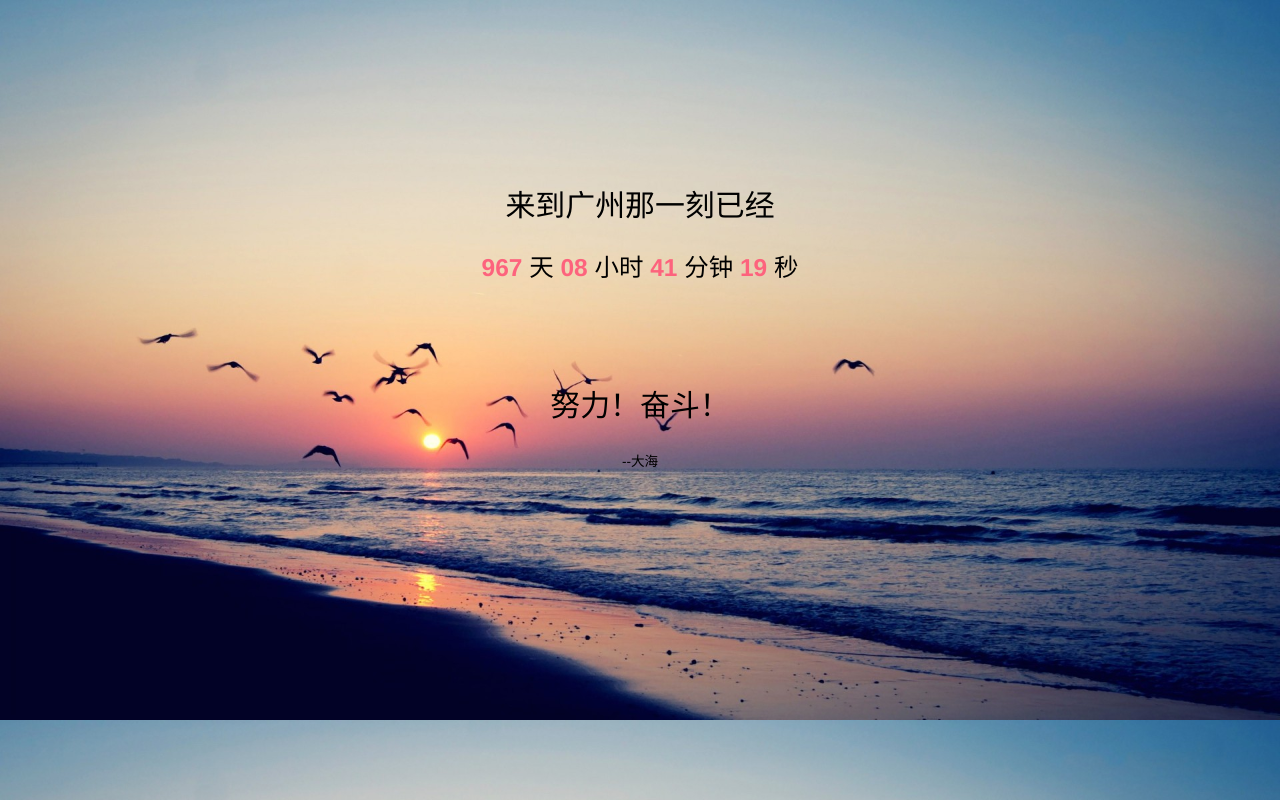
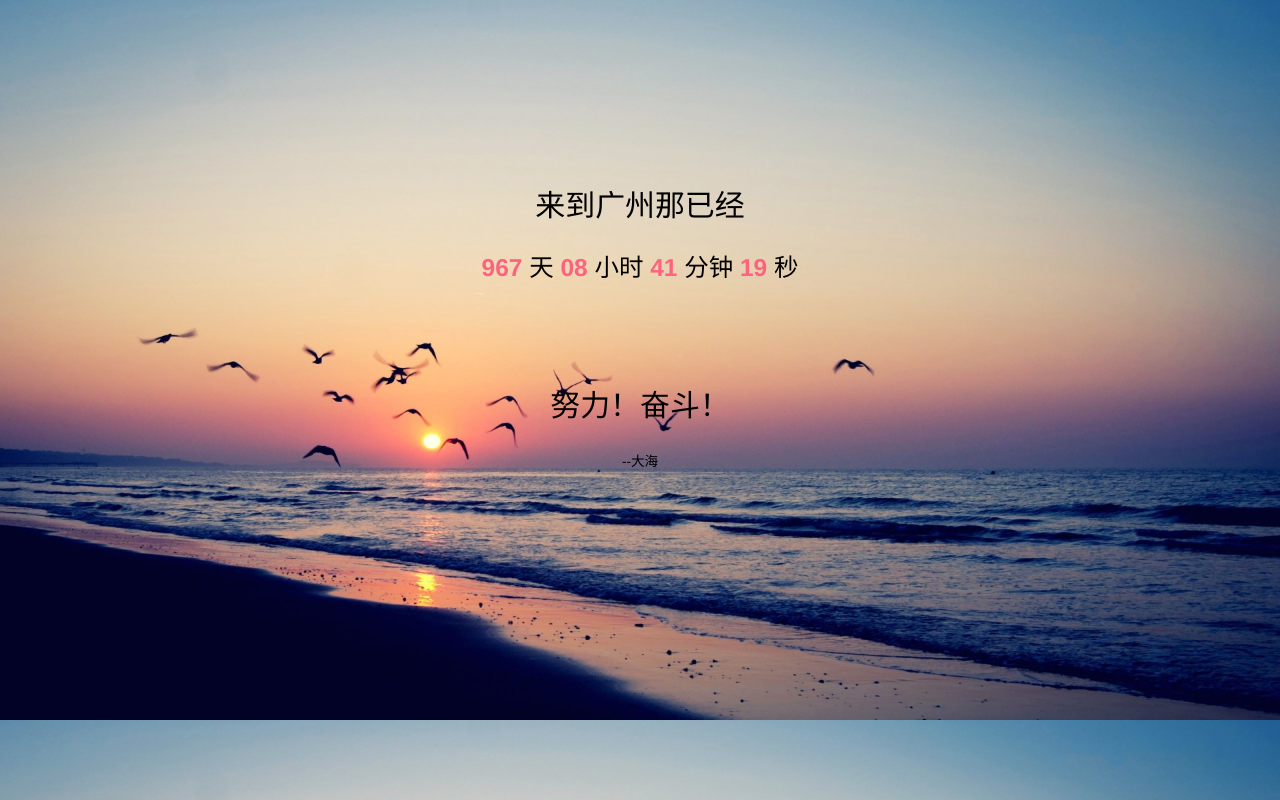
Before and after one commit to bbbBBBSG/bbbBBBSG.github.io, a plain HTML site: page html/index.html in a window 1280 px wide. Drawn offline with Linux system fonts and the light colour scheme.

Commit message:
Update index.html

```diff
--- a/html/index.html
+++ b/html/index.html
@@ -46,7 +46,7 @@
 
 <body>
     <div class="content">
-        <h2>来到广州那一刻已经</h2>
+        <h2>来到广州那已经</h2>
         <div class="timer">
             <b id="d"></b> 天 <b id="h"></b> 小时 <b id="m"></b> 分钟 <b id="s"></b> 秒
         </div>
```
